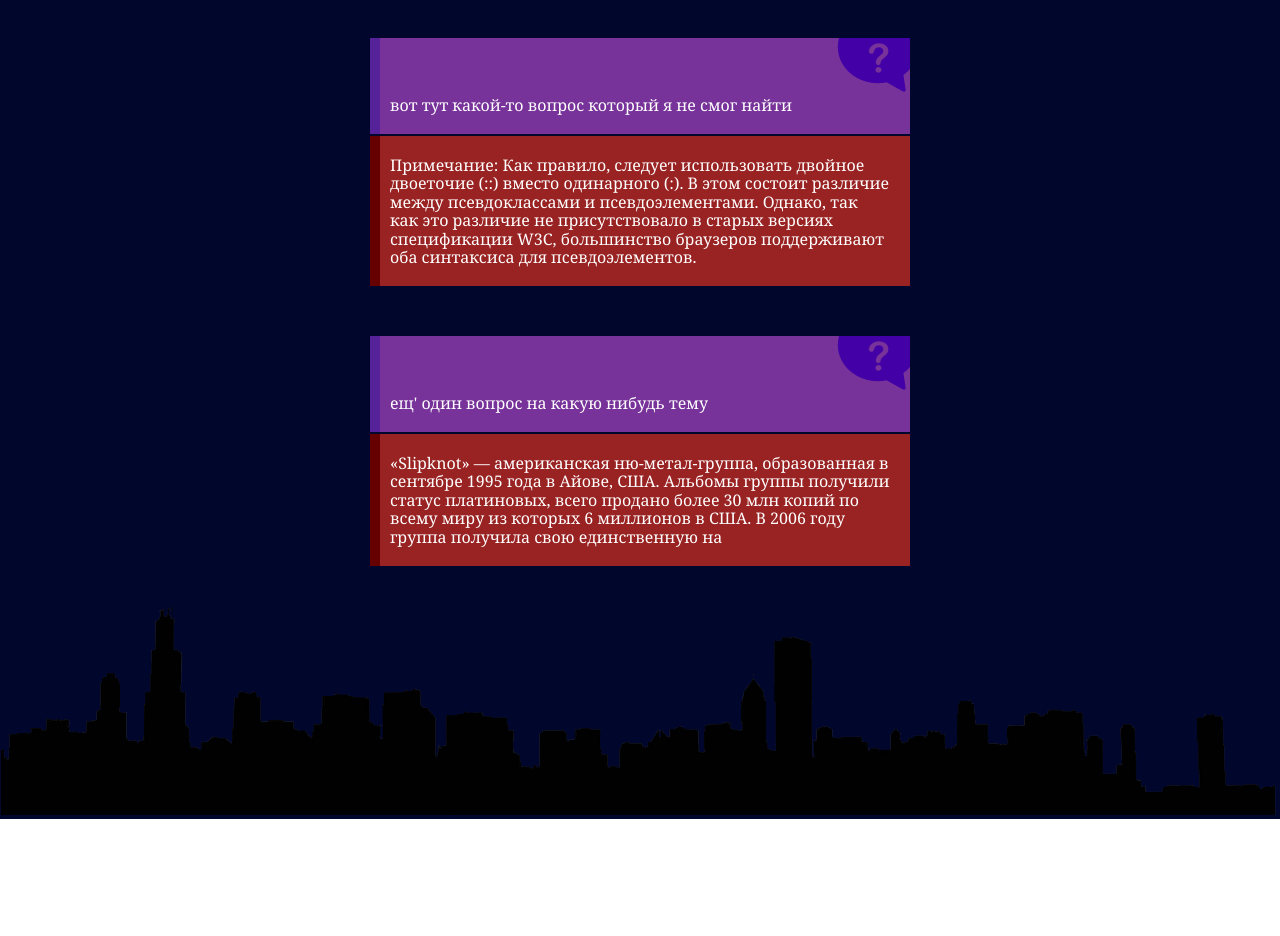
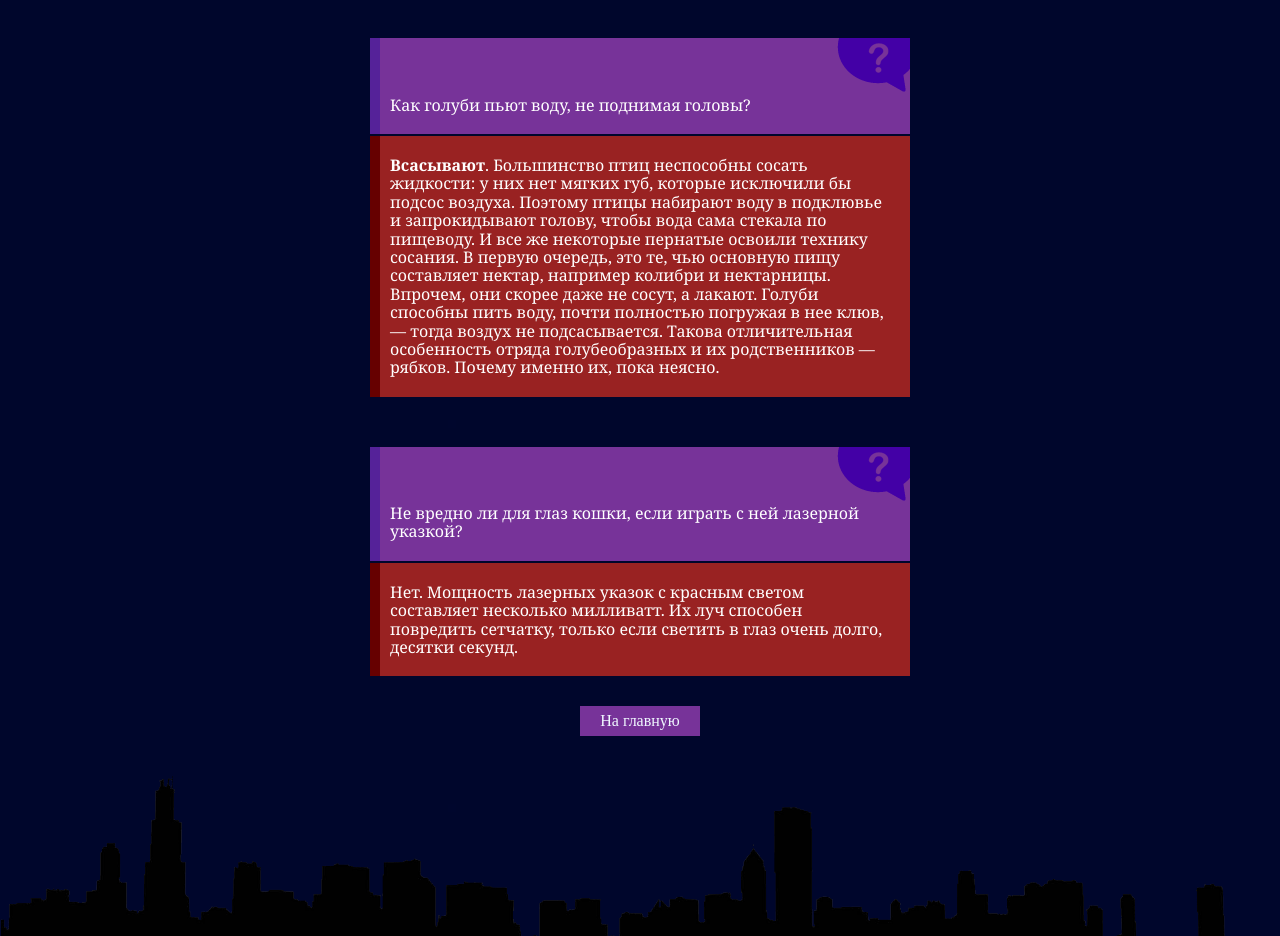
Before and after one commit to Lozovskoy/portfolio, a plain HTML site: page homework/index.html in a window 1280 px wide. Shown: the part 540-1476 px from the top of the page. Before the commit the page ends 1359 px from the top, so only its background shows below. Drawn offline with Linux system fonts and the light colour scheme.

Commit message:
added buttons to pages

```diff
--- a/homework/css/style.css
+++ b/homework/css/style.css
@@ -106,3 +106,20 @@ h1 {
   transform: rotate(-360deg);
   transition: 1s linear;
 }
+.home {
+  width: 120px;
+  height: 30px;
+  border-style: none;
+  display: block;
+  margin-left: auto;
+  margin-right: auto;
+  background-color: #739;
+  color: aliceblue;
+  margin-top: 30px;
+  transition: 0.3s linear;
+}
+.home:hover {
+  background-color: #922;
+  color: aliceblue;
+  transition: 0.3s linear;
+}
--- a/homework/index.html
+++ b/homework/index.html
@@ -31,14 +31,19 @@
       <div class="text">
         <div class="purple">
           <img src="pictures/question.png" class="question" />
-          вот тут какой-то вопрос который я не смог найти
+          Как голуби пьют воду, не поднимая головы?
         </div>
         <div class="red">
-          Примечание: Как правило, следует использовать двойное двоеточие (::)
-          вместо одинарного (:). В этом состоит различие между псевдоклассами и
-          псевдоэлементами. Однако, так как это различие не присутствовало в
-          старых версиях спецификации W3C, большинство браузеров поддерживают
-          оба синтаксиса для псевдоэлементов.
+          <strong>Всасывают</strong>. Большинство птиц неспособны сосать
+          жидкости: у них нет мягких губ, которые исключили бы подсос воздуха.
+          Поэтому птицы набирают воду в подклювье и запрокидывают голову, чтобы
+          вода сама стекала по пищеводу. И все же некоторые пернатые освоили
+          технику сосания. В первую очередь, это те, чью основную пищу
+          составляет нектар, например колибри и нектарницы. Впрочем, они скорее
+          даже не сосут, а лакают. Голуби способны пить воду, почти полностью
+          погружая в нее клюв, — тогда воздух не подсасывается. Такова
+          отличительная особенность отряда голубеобразных и их родственников —
+          рябков. Почему именно их, пока неясно.
         </div>
       </div>
 
@@ -46,15 +51,17 @@
         <div class second_purple></div>
         <div class="purple">
           <img src="pictures/question.png" class="question" />
-          ещ' один вопрос на какую нибудь тему
+          Не вредно ли для глаз кошки, если играть с ней лазерной указкой?
         </div>
         <div class="red">
-          «Slipknot» — американская ню-метал-группа, образованная в сентябре
-          1995 года в Айове, США. Альбомы группы получили статус платиновых,
-          всего продано более 30 млн копий по всему миру из которых 6 миллионов
-          в США. В 2006 году группа получила свою единственную на
+          Нет. Мощность лазерных указок с красным светом составляет несколько
+          милливатт. Их луч способен повредить сетчатку, только если светить в
+          глаз очень долго, десятки секунд.
         </div>
       </div>
+      <button class="home" onclick="window.location.href='../index.html';">
+        На главную
+      </button>
     </div>
     <footer class="footer">
       <img src="pictures/city.png" id="city" />
--- a/inline block/css/style.css
+++ b/inline block/css/style.css
@@ -61,3 +61,20 @@ body {
   padding-top: 2%;
   padding-bottom: 2%;
 }
+.home {
+  width: 120px;
+  height: 30px;
+  border-style: none;
+  display: block;
+  margin-left: auto;
+  margin-right: auto;
+  background-color: #739;
+  color: aliceblue;
+  margin-top: 30px;
+  transition: 0.3s linear;
+}
+.home:hover {
+  background-color: #922;
+  color: aliceblue;
+  transition: 0.3s linear;
+}
--- a/input/css/style.css
+++ b/input/css/style.css
@@ -42,3 +42,20 @@ body {
   color: white;
   font-family: Arial, Helvetica, sans-serif;
 }
+.home {
+  width: 120px;
+  height: 30px;
+  border-style: none;
+  display: block;
+  margin-left: auto;
+  margin-right: auto;
+  background-color: #739;
+  color: aliceblue;
+  margin-top: 30px;
+  transition: 0.3s linear;
+}
+.home:hover {
+  background-color: #922;
+  color: aliceblue;
+  transition: 0.3s linear;
+}
--- a/position, float/css/style.css
+++ b/position, float/css/style.css
@@ -40,8 +40,11 @@ body {
   z-index: -1;
 }
 .banner {
-  margin-left: 450px;
-  margin-top: 20px;
+  width: 832px;
+  height: auto;
+  display: block;
+  margin-left: auto;
+  margin-right: auto;
 }
 .left {
   padding-top: 120px;
@@ -94,10 +97,11 @@ body {
   background-color: rgb(56, 56, 56);
   width: 250px;
   text-align: center;
-  height: 10%;
   color: aliceblue;
   font-family: sans-serif;
-  padding-top: 4%;
+  margin-top: 4%;
+  height: 30px;
+  padding-top: 10px;
 }
 .nav li {
   border-style: solid;
@@ -113,3 +117,20 @@ body {
 .T {
   border-bottom: 0px;
 }
+.home {
+  width: 120px;
+  height: 30px;
+  border-style: none;
+  display: block;
+  margin-left: auto;
+  margin-right: auto;
+  background-color: #739;
+  color: aliceblue;
+  margin-top: 30px;
+  transition: 0.3s linear;
+}
+.home:hover {
+  background-color: #922;
+  color: aliceblue;
+  transition: 0.3s linear;
+}
--- a/table/css/style.css
+++ b/table/css/style.css
@@ -33,3 +33,21 @@
 .gs {
   display: flex;
   margin-bottom: 10px;
+}
+.home {
+  width: 120px;
+  height: 30px;
+  border-style: none;
+  display: block;
+  margin-left: auto;
+  margin-right: auto;
+  background-color: #739;
+  color: aliceblue;
+  margin-top: 30px;
+  transition: 0.3s linear;
+}
+.home:hover {
+  background-color: #922;
+  color: aliceblue;
+  transition: 0.3s linear;
+}
```
Also changed, not shown: inline block/index.html (+5 -0 lines), input/index.html (+19 -16 lines), men in forest/index.html (+1 -1 lines), position, float/index.html (+5 -0 lines), table/index.html (+5 -0 lines).
